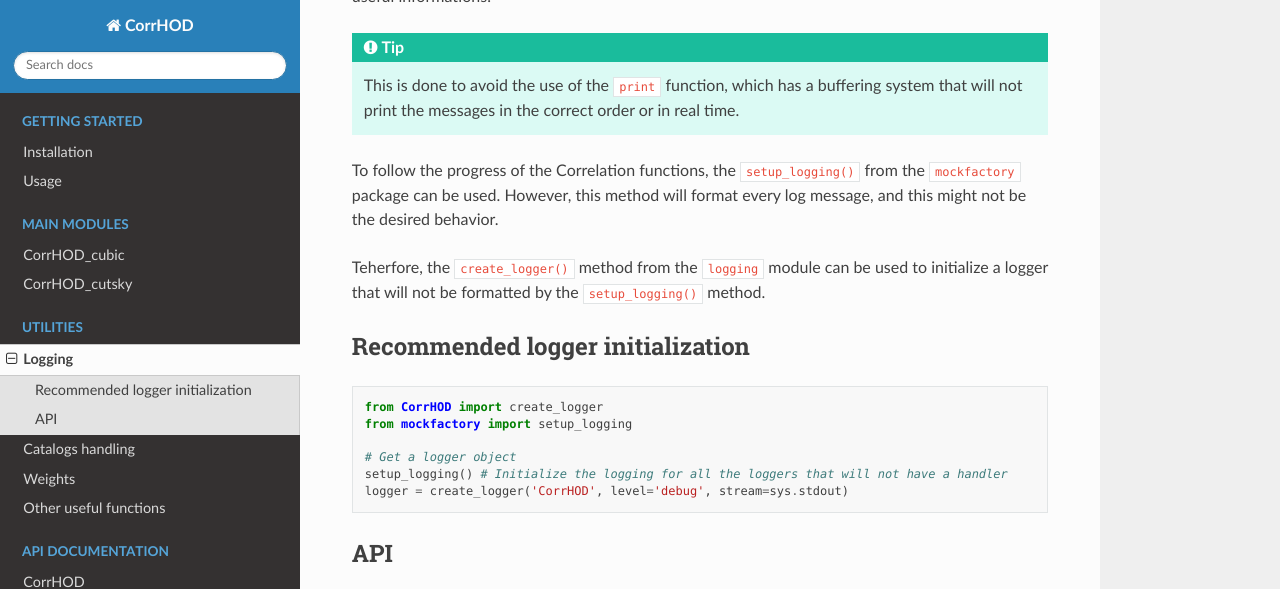
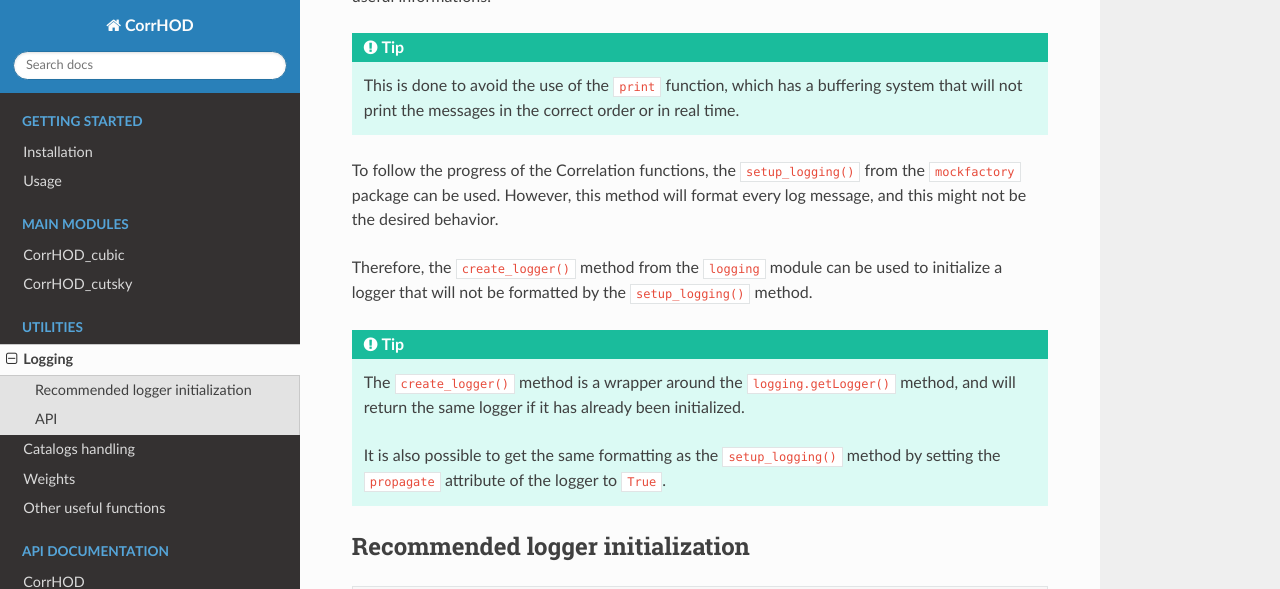
Before and after one commit to SBouchard01/CorrHOD, a Sphinx documentation site: the page built from docs/logging.rst, in a window 1280 px wide and 900 px high, scrolled down 395 px, cut to the strip 0-589 px from the top of the window. Built offline with Sphinx 7.4.7 and the Read the Docs theme 2.0.0, drawn with Linux system fonts in a browser that asks for light colours; pages that are not in the unit, such as notebooks, are missing from menus.

Commit message:
added a tip

```diff
--- a/docs/logging.rst
+++ b/docs/logging.rst
@@ -20,8 +20,15 @@ To follow the progress of the Correlation functions, the ``setup_logging()`` fro
 package can be used. However, this method will format every log message, and this might not be
 the desired behavior.
 
-Teherfore, the ``create_logger()`` method from the ``logging`` module can be used to initialize a
+Therefore, the ``create_logger()`` method from the ``logging`` module can be used to initialize a
 logger that will not be formatted by the ``setup_logging()`` method.
+
+.. tip::
+   The ``create_logger()`` method is a wrapper around the ``logging.getLogger()`` method, and
+   will return the same logger if it has already been initialized.
+
+   It is also possible to get the same formatting as the ``setup_logging()`` method by setting the
+   ``propagate`` attribute of the logger to ``True``.
 
 Recommended logger initialization
 ---------------------------------
```
